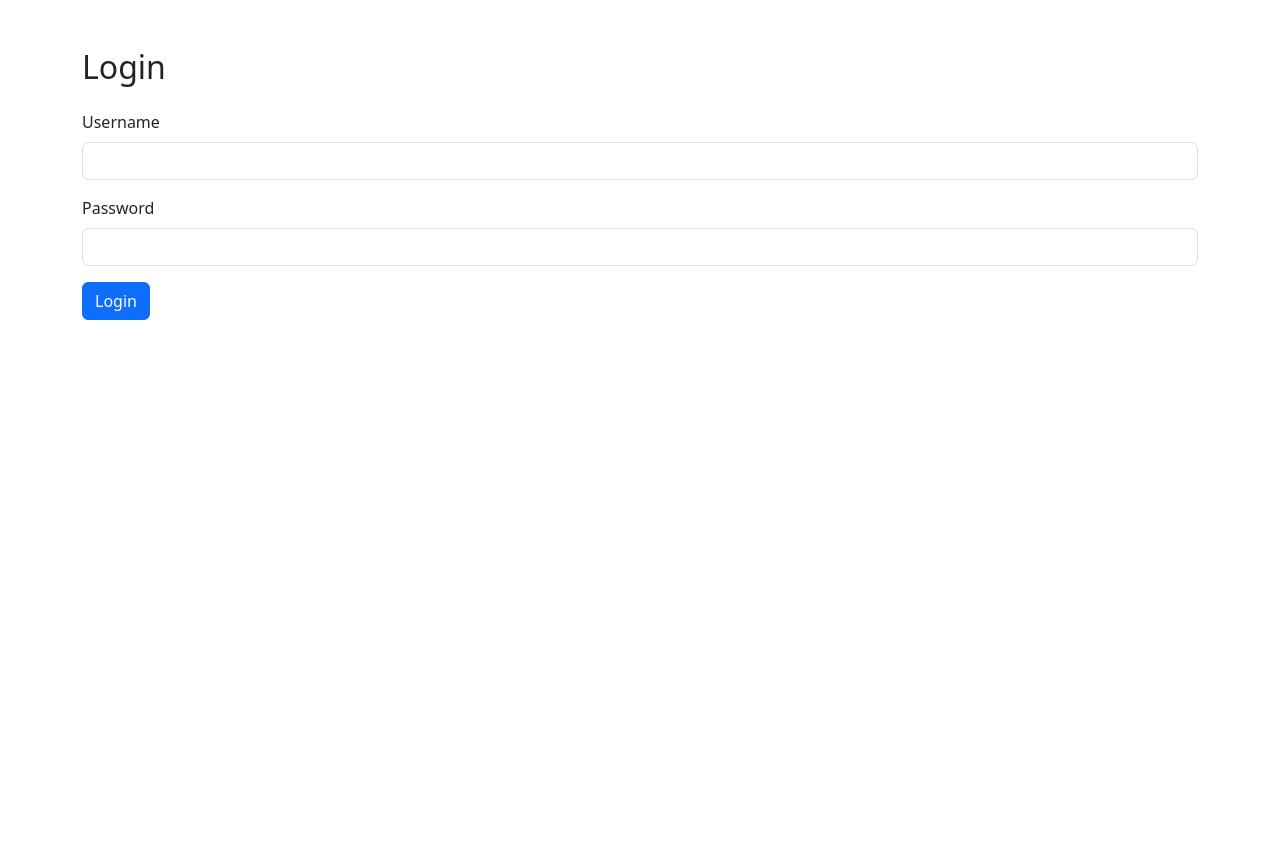
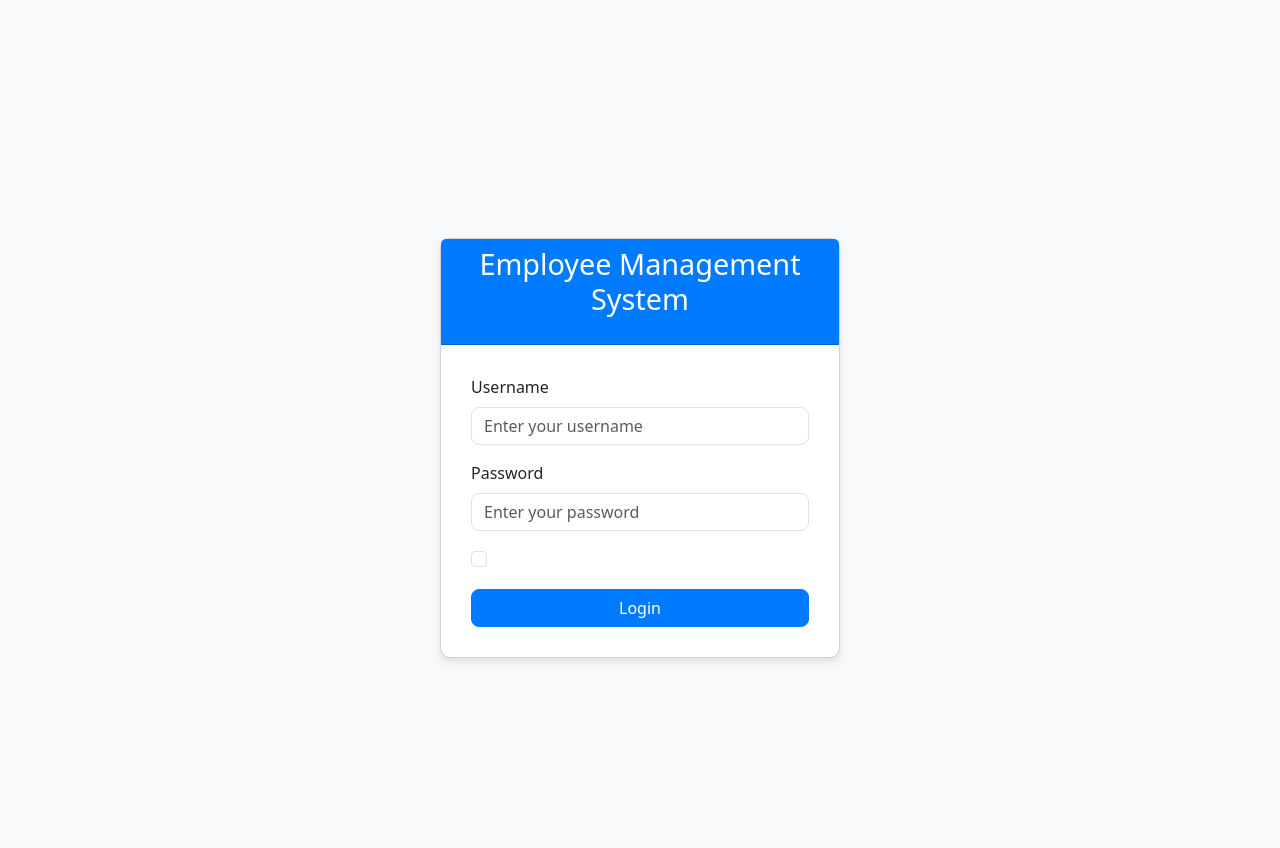
Before and after one commit to maheenmudassar17/employee-management-system, a Django app: page / in a window 1280 px wide. Before the commit the page ends 320 px from the top, so only its background shows below. Run offline with Django 5.2, Linux system fonts and the light colour scheme.

Commit message:
login styling done

```diff
--- /dev/null
+++ b/ems/employee_management/static/css/login.css
@@ -0,0 +1,50 @@
+/* login.css */
+
+body {
+    background-color: #f8f9fa;
+}
+
+.card {
+    border-radius: 10px;
+    box-shadow: 0 4px 8px rgba(0, 0, 0, 0.1);
+}
+
+.card-header {
+    background-color: #007bff;
+    color: white;
+    border-top-left-radius: 10px;
+    border-top-right-radius: 10px;
+}
+
+.card-body {
+    padding: 30px;
+}
+
+h3 {
+    margin-bottom: 20px;
+    font-size: 1.8rem;
+}
+
+.form-control {
+    border-radius: 0.5rem;
+    box-shadow: none;
+}
+
+.btn-primary {
+    background-color: #007bff;
+    border-color: #007bff;
+    border-radius: 0.5rem;
+}
+
+.btn-primary:hover {
+    background-color: #0056b3;
+    border-color: #004085;
+}
+
+a {
+    color: #007bff;
+}
+
+a:hover {
+    text-decoration: underline;
+}
--- a/ems/employee_management/templates/login.html
+++ b/ems/employee_management/templates/login.html
@@ -1,23 +1,35 @@
 {% extends 'base.html' %}
-
+{% load static %}
 {% block content %}
-<h2 class="mb-4">Login</h2>
-<form method="POST">
-    {% csrf_token %}
-    <div class="mb-3">
-        <label class="form-label">Username</label>
-        <input type="text" name="username" class="form-control" required>
+<!-- Add Bootstrap CSS -->
+<link href="https://cdn.jsdelivr.net/npm/bootstrap@5.3.0-alpha1/dist/css/bootstrap.min.css" rel="stylesheet">
+<link rel="stylesheet" href="{% static 'css/login.css' %}">
+  <div class="container d-flex justify-content-center align-items-center" style="height: 100vh;">
+    <div class="card" style="width: 100%; max-width: 400px;">
+      <div class="card-header text-center">
+        <h3>Employee Management System</h3>
+      </div>
+      <div class="card-body">
+        <form method="POST" action="{% url 'login' %}">
+          {% csrf_token %}
+          <div class="mb-3">
+            <label for="username" class="form-label">Username</label>
+            <input type="text" class="form-control" id="username" name="username" placeholder="Enter your username" required>
+          </div>
+          <div class="mb-3">
+            <label for="password" class="form-label">Password</label>
+            <input type="password" class="form-control" id="password" name="password" placeholder="Enter your password" required>
+          </div>
+          <div class="d-flex justify-content-between align-items-center">
+            <div class="form-check">
+              <input type="checkbox" class="form-check-input" id="rememberMe">
+              <!-- <label class="form-check-label" for="rememberMe">Remember me</label> -->
+            </div>
+            <!-- <a href="#" class="text-decoration-none">Forgot password?</a> -->
+          </div>
+          <button type="submit" class="btn btn-primary w-100 mt-3">Login</button>
+        </form>
+      </div>
     </div>
-    <div class="mb-3">
-        <label class="form-label">Password</label>
-        <input type="password" name="password" class="form-control" required>
-    </div>
-    <button type="submit" class="btn btn-primary">Login</button>
-
-    {% if messages %}
-        {% for message in messages %}
-            <div class="alert alert-danger mt-3">{{ message }}</div>
-        {% endfor %}
-    {% endif %}
-</form>
+  </div>
 {% endblock %}
--- a/ems/ems/settings.py
+++ b/ems/ems/settings.py
@@ -118,6 +118,10 @@ USE_TZ = True
 
 STATIC_URL = 'static/'
 
+
+STATICFILES_DIRS = [
+    BASE_DIR / "employee_management/static",
+]
 # Default primary key field type
 # https://docs.djangoproject.com/en/5.1/ref/settings/#default-auto-field
 
```
Also changed, not shown: ems/db.sqlite3.
